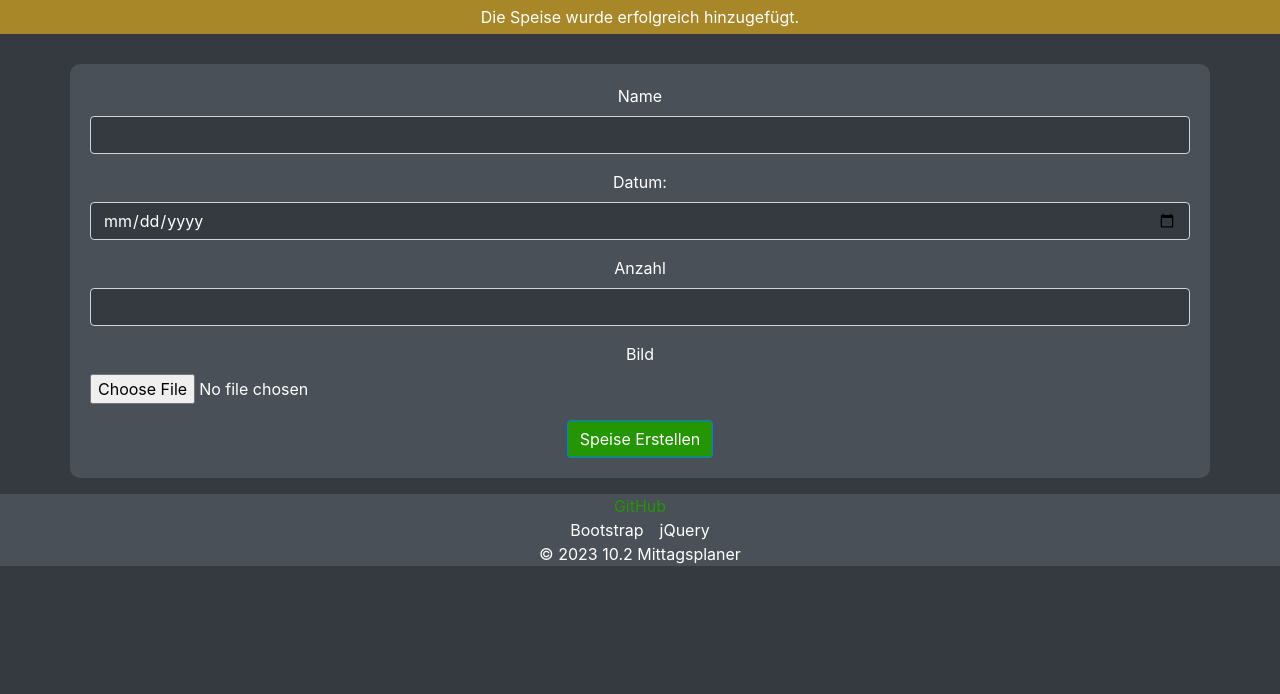
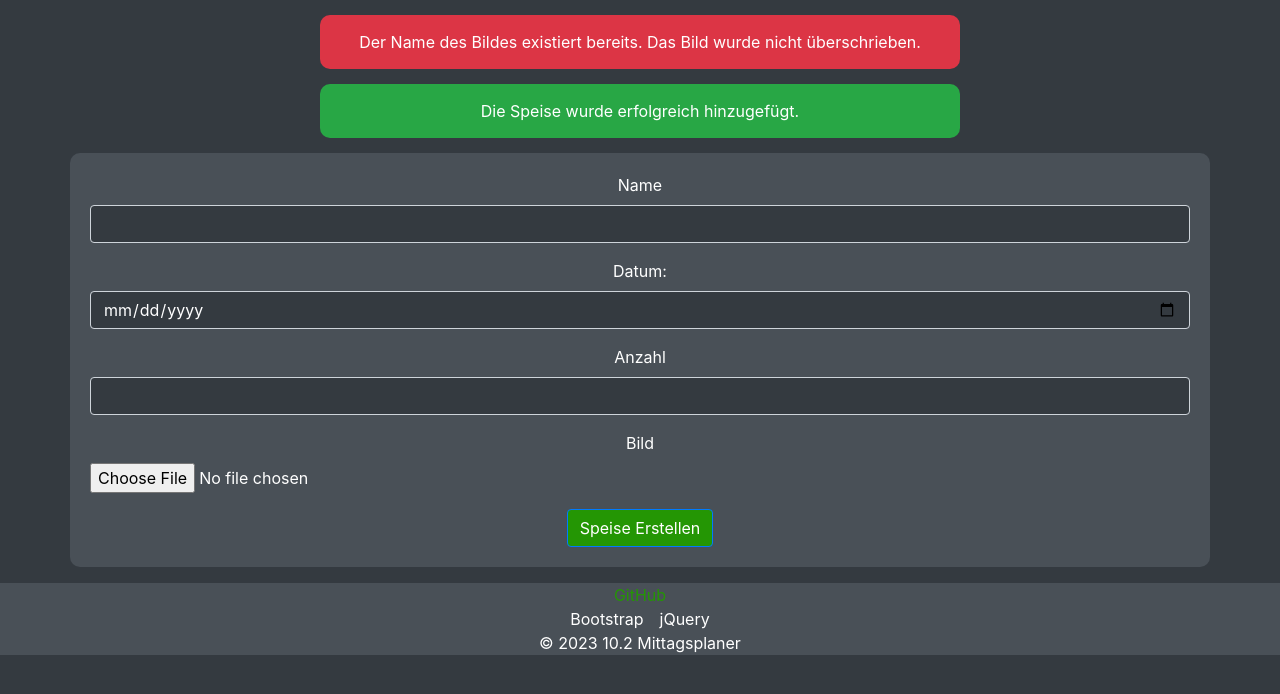
Before and after one commit to sord1d/Mittagsplaner, a PHP site: page /admin.php in a window 1280 px wide. Shown: the part 56-750 px from the top of the page. Run offline with PHP 8.4, Linux system fonts and the light colour scheme; the visitor is signed in with stand-in values (Sample User, id 1).

Commit message:
Edited success and error mesage styles

```diff
--- a/admin.php
+++ b/admin.php
@@ -3,13 +3,22 @@
 
 <?php
   session_start();
-if (isset($_SESSION["mealadded"])) {
-  ?>
-  <div class = "successMSG">
-    Die Speise wurde erfolgreich hinzugefügt.
-  <?php unset($_SESSION["mealadded"])?>
-  </div>
-  <?php }?>
+  if (isset($_SESSION["imgExists"])) {
+    ?>
+    <div class = "errorMSG">
+      <?php
+      echo $errImgExists;
+      unset($_SESSION["imgExists"])?>
+    </div>
+    <?php }
+    if (isset($_SESSION["mealadded"])) {
+      ?>
+      <div class = "successMSG">
+      <?php
+      echo $successAdded;
+      unset($_SESSION["mealadded"])?>
+      </div>
+      <?php }?>
 
 
 <form action="eintragen.php" method="post" enctype="multipart/form-data" class="container bg-dark text-center text-white addmeal">
--- a/config.php
+++ b/config.php
@@ -18,6 +18,9 @@ $mealDate = "Datum";
 $mealSubmit = "Speise Erstellen";
 
 $headerMeals = "Speisen";
-$headerAdmin = "Einstellen"
+$headerAdmin = "Einstellen";
+
+$errImgExists ="Der Name des Bildes existiert bereits. Das Bild wurde nicht überschrieben.";
+$successAdded ="Die Speise wurde erfolgreich hinzugefügt.";
 
 ?>
--- a/css/custom.css
+++ b/css/custom.css
@@ -8,14 +8,32 @@
   bottom: 0;
 }
 
-.successMSG{
-  background: #a78728;
-  padding-top: 5px;
-  padding-bottom: 5px;
+.successMSG {
+    margin: auto;
+    margin-top: 15px;
+    background: #28a745;
+    padding-top: 15px;
+    padding-bottom: 15px;
+    border-radius: 10px;
+    width: 50%;
+}
+
+.errorMSG{
+  margin: auto;
+  margin-top: 15px;
+  background: #dc3545;
+  padding-top: 15px;
+  padding-bottom: 15px;
+  border-radius: 10px;
+  width: 50%;
+}
+
+.topmargin{
+  margin-top: 15px;
 }
 
 .addmeal {
-    margin-top: 30px;
+    margin-top: 15px;
     background-color: #495057 !important;
     border-radius: 10px;
     padding: 20px;
--- a/eintragen.php
+++ b/eintragen.php
@@ -26,8 +26,9 @@ if (isset($_POST["name"]) && isset($_POST["datum"]) && isset($_POST["anzahl"]) &
           die("Fehler beim Verschieben des Bildes.<br>");
         }
       } else {
-        // Fehlermeldung anzeigen und abbrechen
-        die("Dateiname schon vorhanden.<br>");
+        // Fehlermeldung anzeigen
+          session_start();
+            $_SESSION["imgExists"] = "true";
       }
     } else {
       // Fehlermeldung anzeigen und abbrechen
--- a/index.php
+++ b/index.php
@@ -7,8 +7,9 @@ if (isset($_SESSION["mealselected"])) {
 
   echo "<div class = 'successMSG'>";
   echo $choiceSuccess;
-  echo '<?php unset($_SESSION["mealselected"])?>';
   echo '</div>';
+  unset($_SESSION["mealselected"]);
+  header("Refresh:5; url=index.php");
    }
 
 $conn = new mysqli($hostName, $userName, $password, $databaseName);
@@ -25,7 +26,7 @@ $result = $conn->query($sql);
 // Überprüfen ob Ergebnis gültig ist
 if ($result && $result->num_rows > 0) {
   // HTML-Tabelle erstellen
-  echo "<table class='table table-striped table-bordered table-dark'>";
+  echo "<table class='table table-striped table-bordered table-dark topmargin'>";
   echo "<tr>";
 #  echo "<th>ID</th>";
   echo "<th>". $mealName ."</th>";
```
